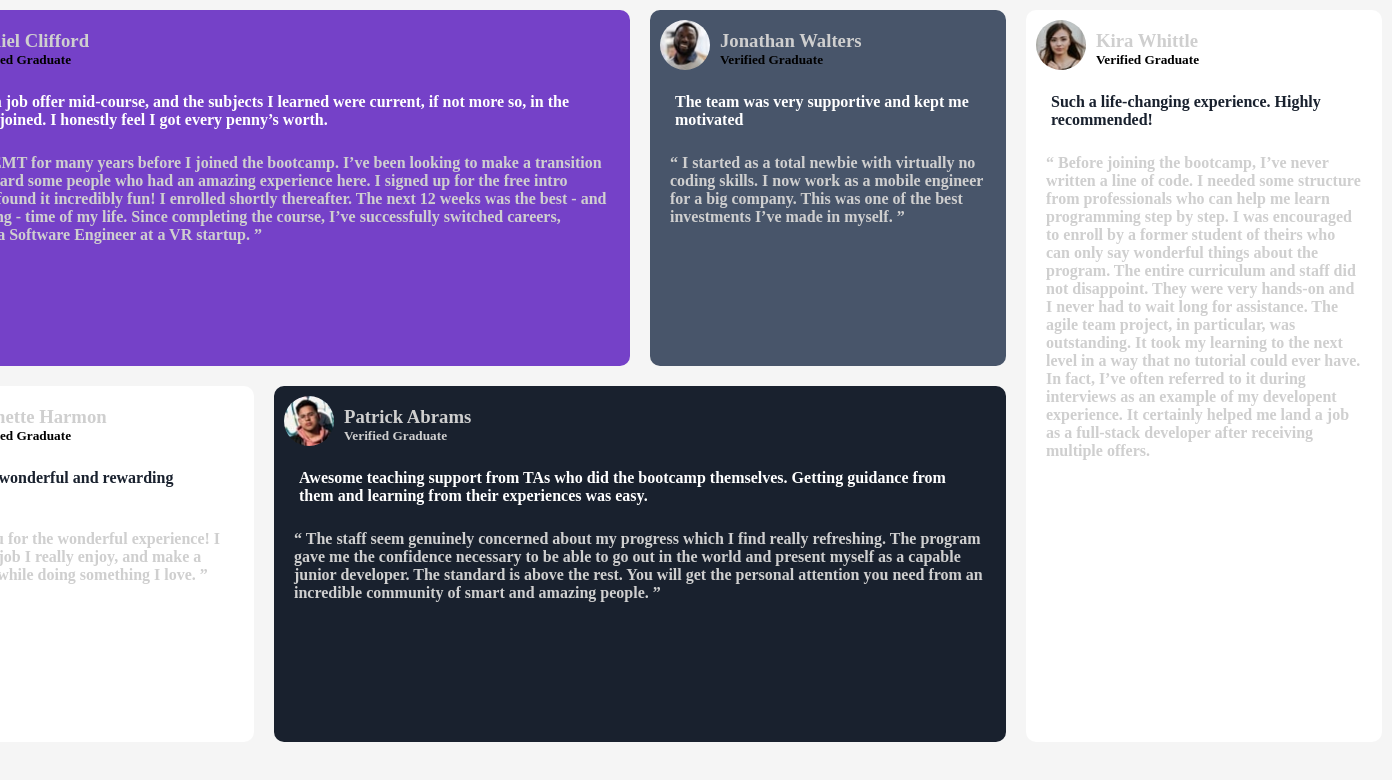
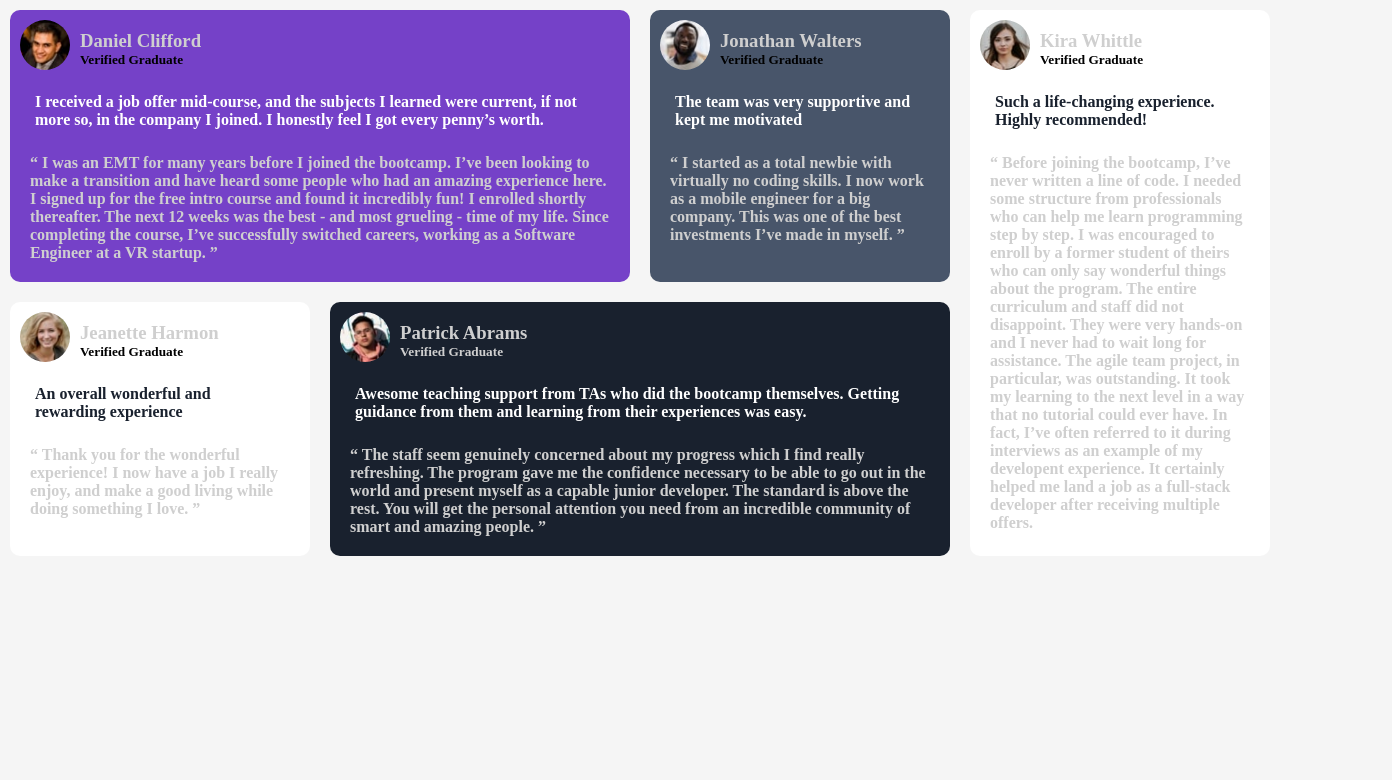
Before and after one commit to DhinaGaran96/testimonials-grid-section-main-, a plain HTML site: page index.html in a window 1280 px wide. Shown: the whole page, 1392 px wide, since content can reach past the window. Drawn offline with Linux system fonts and the light colour scheme.

Commit message:
Update index.html

```diff
--- a/index.html
+++ b/index.html
@@ -26,8 +26,8 @@
   .container{
 
     display: grid;
-    grid-template-columns: repeat(4,minmax(376px,1fr));
-    grid-template-rows: repeat(4,minmax(376px,0.1fr));
+    grid-template-columns: 1fr 1fr 1fr 1fr;
+    grid-template-rows: 0.1fr 0.1fr 0.1fr 0.fr;
     grid-template-areas: "d d j k"
     "je a a none ";
 
```
